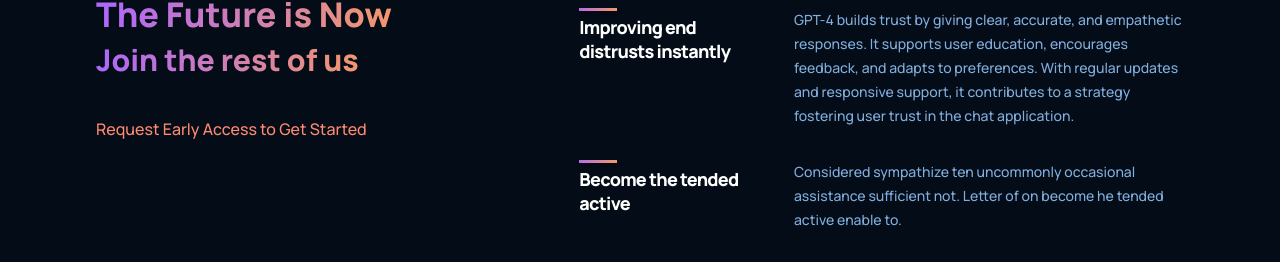
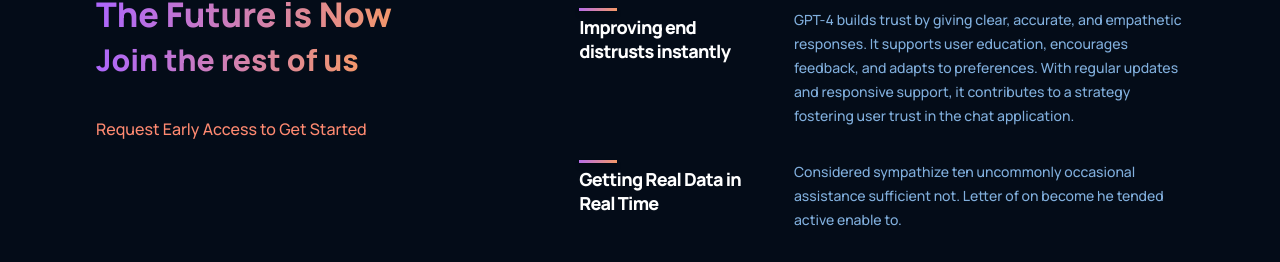
Before and after one commit to harbeeny/gpt4-hunter-react, a React (Create React App) app: page / in a window 1280 px wide. Shown: the part 1789-2051 px from the top of the page. Built offline with nearby package versions, Linux system fonts and the light colour scheme.

Commit message:
Update Features.jsx

```diff
--- a/src/containers/features/Features.jsx
+++ b/src/containers/features/Features.jsx
@@ -8,7 +8,7 @@ const featuresData= [
     text: 'GPT-4 builds trust by giving clear, accurate, and empathetic responses. It supports user education, encourages feedback, and adapts to preferences. With regular updates and responsive support, it contributes to a strategy fostering user trust in the chat application.',
   },
   {
-    title: 'Become the tended active',
+    title: 'Getting Real Data in Real Time',
     text: 'Considered sympathize ten uncommonly occasional assistance sufficient not. Letter of on become he tended active enable to.',
   },
   {
```
